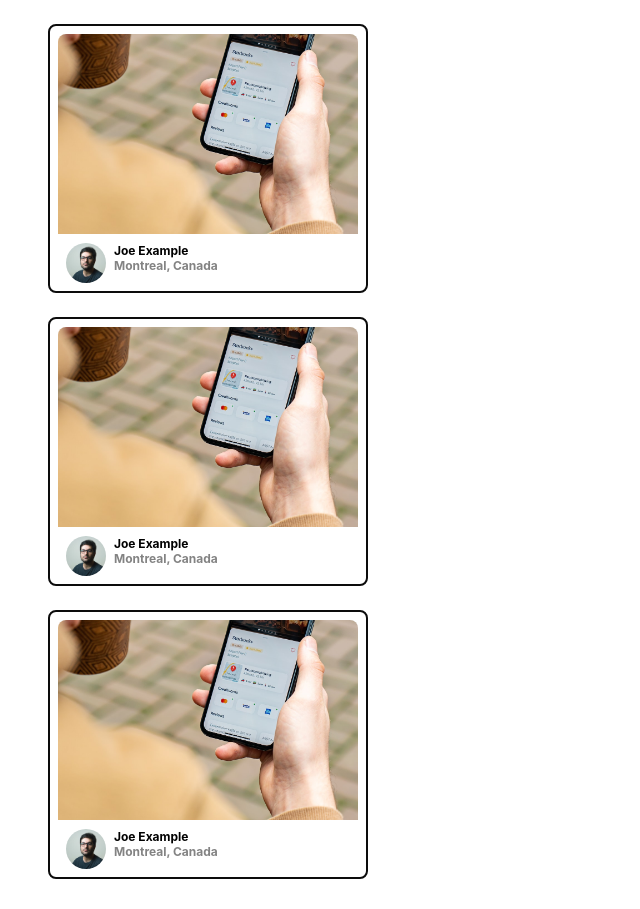
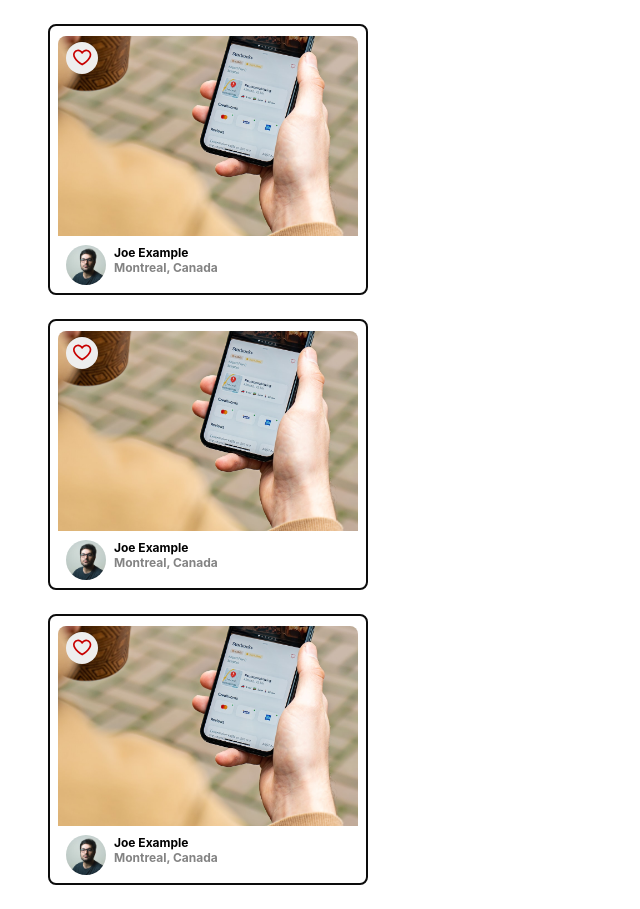
Before and after one commit to arpipatel-ap/Photolabs, a React (Create React App) app in the folder frontend/: page / in a window 1280 px wide. Shown: the whole page, without its empty margins (0-640 px from the left). Built offline with nearby package versions, Linux system fonts and the light colour scheme; the HTML template or start-up script is replaced by a standard one.

Commit message:
add favrite button

```diff
--- a/frontend/src/components/PhotoFavButton.jsx
+++ b/frontend/src/components/PhotoFavButton.jsx
@@ -7,7 +7,7 @@
   return (
     <div className="photo-list__fav-icon">
       <div className="photo-list__fav-icon-svg">
-        {/* Insert React */}
+      {<FavIcon />}
       </div>
     </div>
   );
--- a/frontend/src/components/PhotoListItem.jsx
+++ b/frontend/src/components/PhotoListItem.jsx
@@ -1,11 +1,15 @@
 import React from "react";
 import "../styles/PhotoListItem.scss";
 import "../styles/PhotoList.scss";
+import PhotoFavButton from './PhotoFavButton';
+
 
 const PhotoListItem = ({ username, imageSource, id, location, profile }) => {
 
   return (
     <div className="photo-list__item">
+       <PhotoFavButton />
+
       <img className="photo-list__image" src={imageSource} alt="Image" />
       <div className="photo-list__user-info photo-list__user-details">
         <img src={profile} className="photo-list__user-profile"></img>
```
